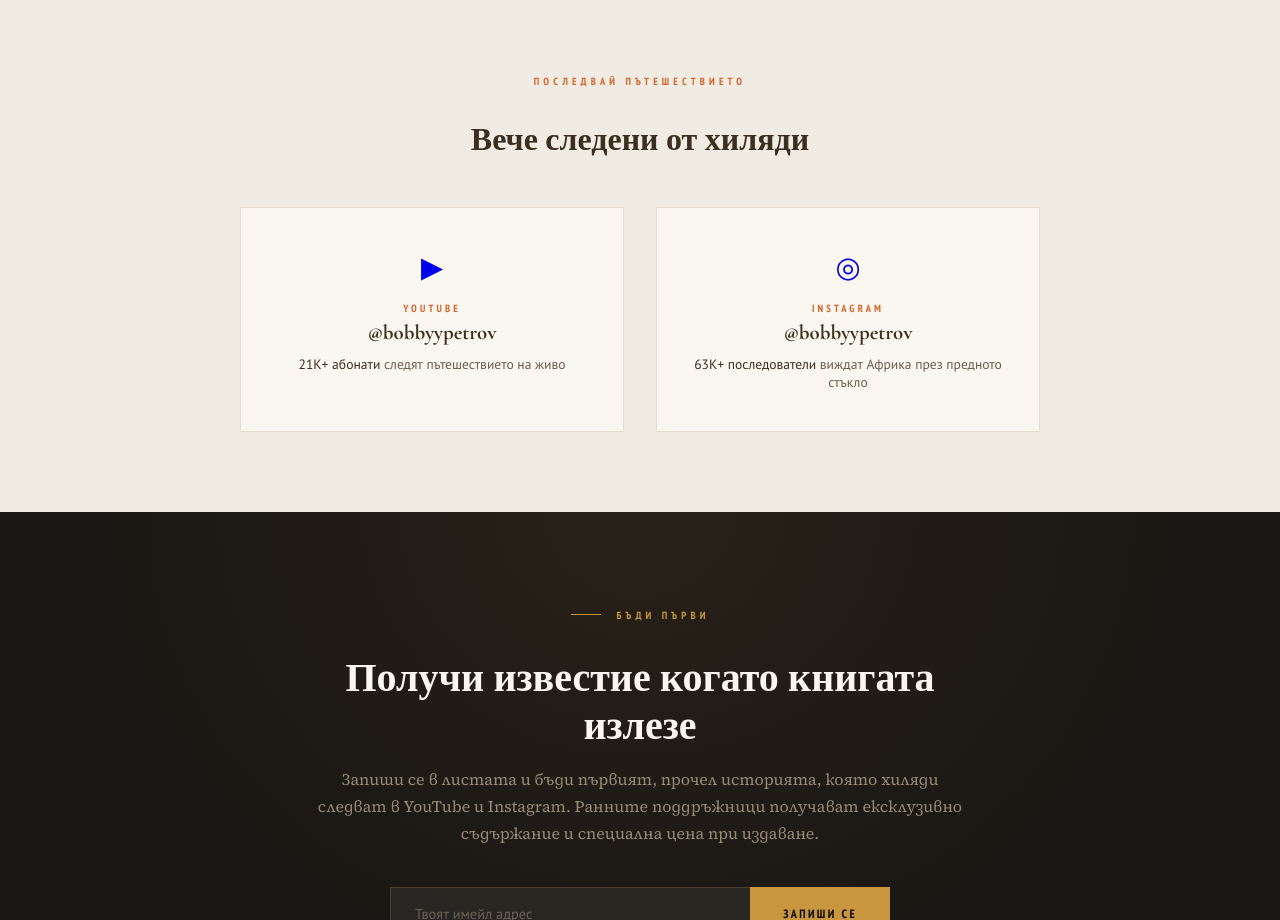
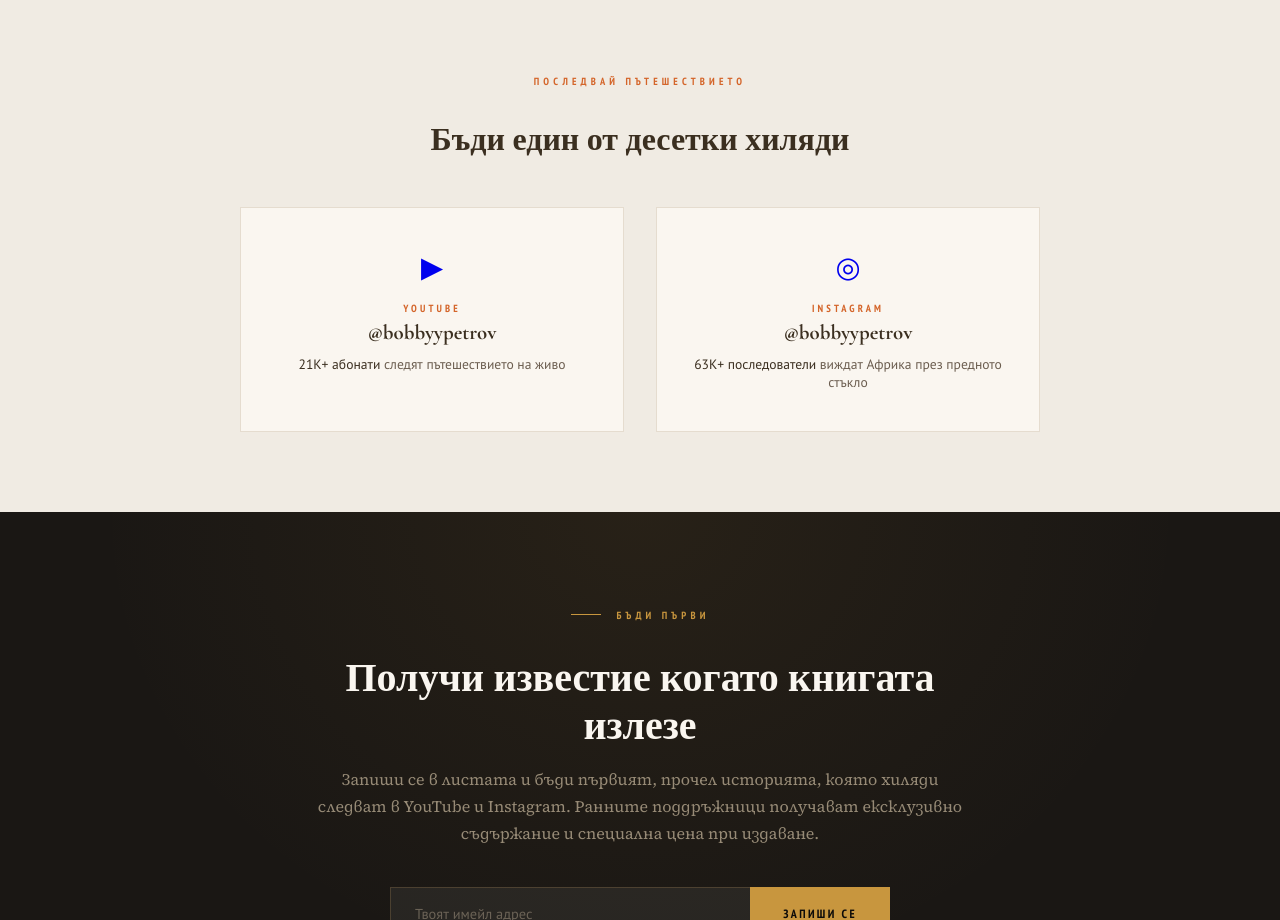
Before and after one commit to igenkov/boooby, a plain HTML site: page index.html in a window 1280 px wide. Shown: the part 5100-6020 px from the top of the page. Drawn offline with nearby package versions, Linux system fonts and the light colour scheme.

Commit message:
Update social proof headline to 'Бъди един от десетки хиляди'

```diff
--- a/index.html
+++ b/index.html
@@ -1195,7 +1195,7 @@
 <section class="social-section">
   <div class="social-inner reveal">
     <div class="section-tag">Последвай пътешествието</div>
-    <h2 class="social-headline">Вече следени от хиляди</h2>
+    <h2 class="social-headline">Бъди един от десетки хиляди</h2>
     <div class="social-grid">
       <a class="social-card" href="https://www.youtube.com/@bobbyypetrov" target="_blank" rel="noopener">
         <div class="social-card-icon">▶</div>
```
